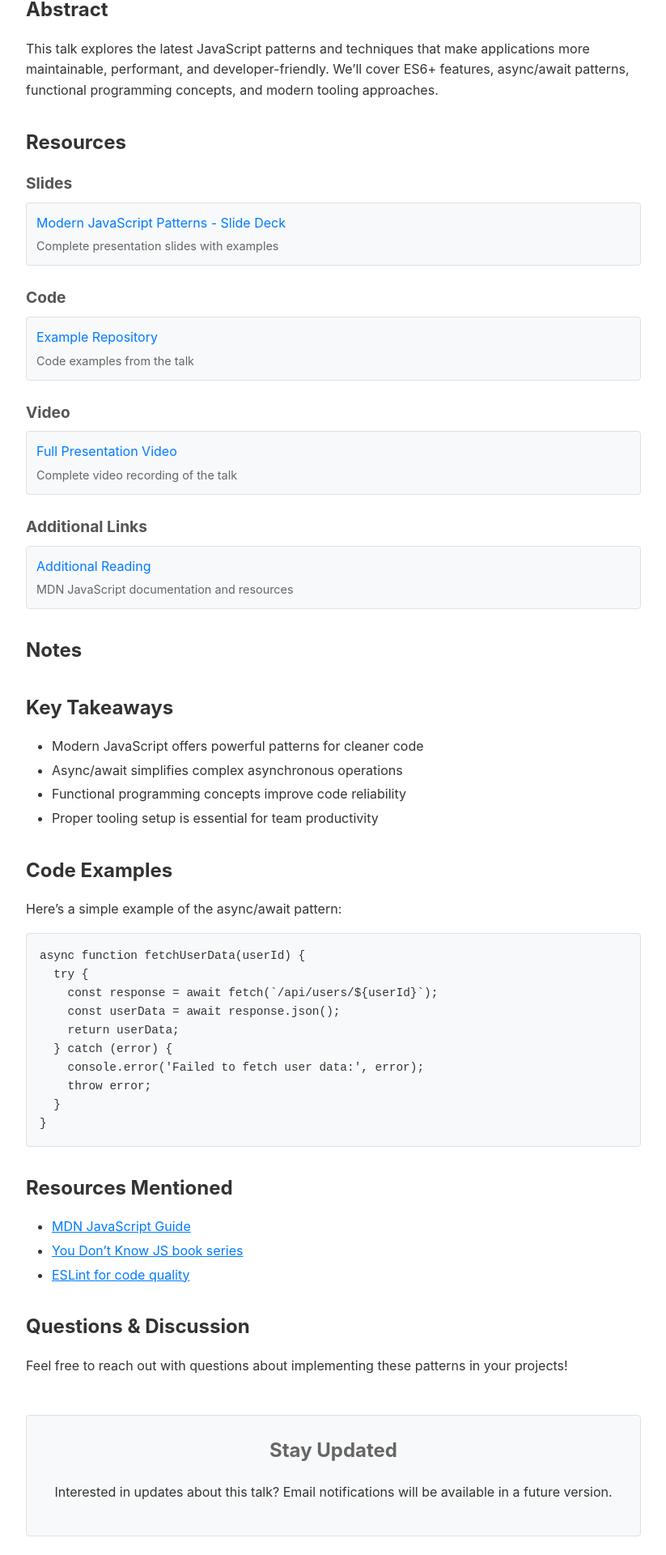
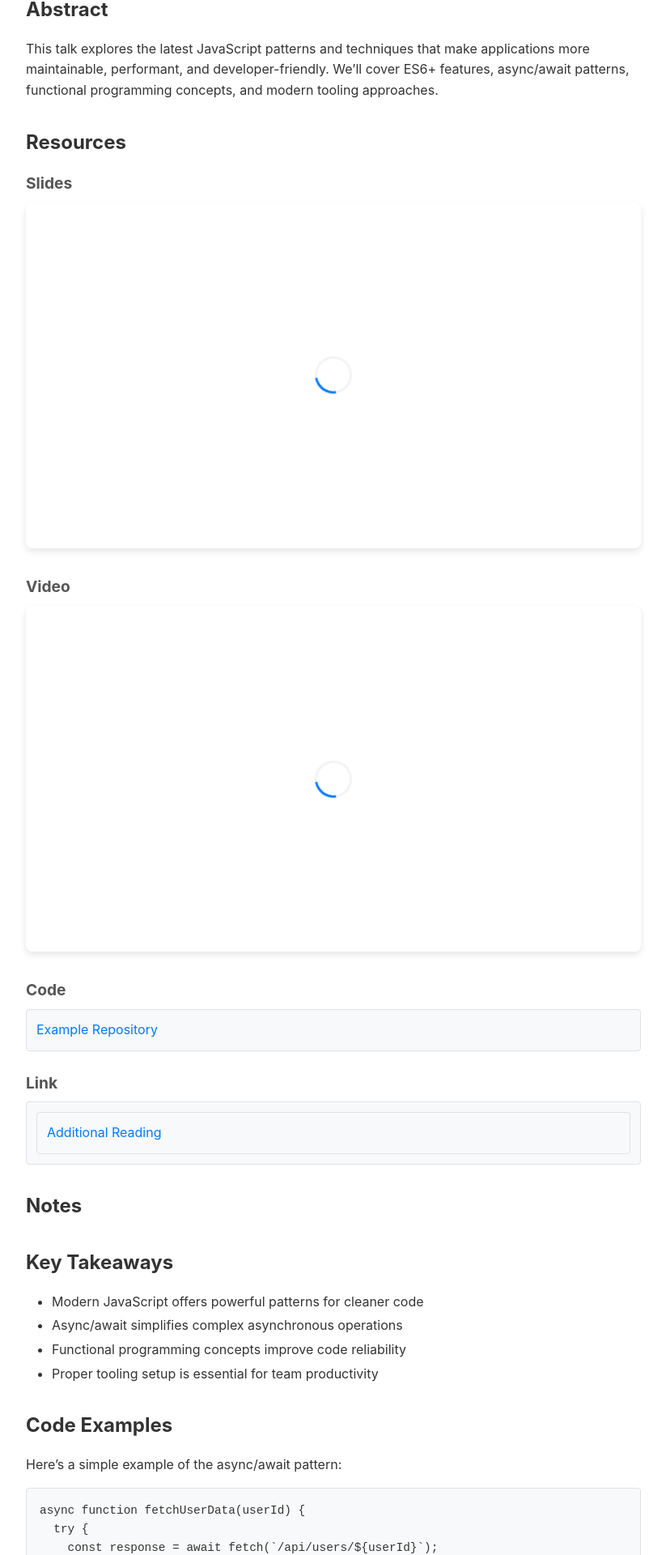
Before and after one commit to jbaruch/shownotes-template, a Jekyll site: the page built from _talks/sample-talk.md, in a window 1280 px wide. Shown: the part 437-2357 px from the top of the page at 81% size, without its empty margins (228-1051 px from the left). Built offline with Jekyll 4.4.1, drawn with Linux system fonts in a browser that asks for light colours.

Commit message:
Integrate embed functionality with Jekyll
- Add Jekyll plugin for embedded resources rendering
- Update talk layout to use embed functionality instead of hardcoded links
- Add responsive CSS for embedded iframes with loading animations
- Make generate_resources_html method public for plugin access
- Support for Google Slides and YouTube video embeds in Jekyll builds
- Maintains backward compatibility with existing resource formats

All tests passing: 22 tests, 289 assertions, 0 failures, 0 errors

🤖 Generated with [Claude Code](https://claude.ai/code)

Co-Authored-By: Claude <noreply@anthropic.com>

```diff
--- a/_layouts/talk.html
+++ b/_layouts/talk.html
@@ -46,79 +46,9 @@ layout: default
     </section>
     {% endif %}
 
-    <!-- Talk resources -->
+    <!-- Talk resources with embedded content support -->
     {% if page.resources and page.resources.size > 0 %}
-    <section class="talk-resources">
-        <h2>Resources</h2>
-
-        {% assign slides = page.resources | where: "type", "slides" %}
-        {% if slides.size > 0 %}
-        <div class="resource-group">
-            <h3>Slides</h3>
-            <ul class="resource-list">
-                {% for resource in slides %}
-                <li class="resource-item resource-slides">
-                    <a href="{{ resource.url }}" target="_blank" rel="noopener noreferrer" class="resource-link">
-                        {{ resource.title }}
-                        {% if resource.description %}<span class="resource-description">{{ resource.description }}</span>{% endif %}
-                    </a>
-                </li>
-                {% endfor %}
-            </ul>
-        </div>
-        {% endif %}
-
-        {% assign code = page.resources | where: "type", "code" %}
-        {% if code.size > 0 %}
-        <div class="resource-group">
-            <h3>Code</h3>
-            <ul class="resource-list">
-                {% for resource in code %}
-                <li class="resource-item resource-code">
-                    <a href="{{ resource.url }}" target="_blank" rel="noopener noreferrer" class="resource-link">
-                        {{ resource.title }}
-                        {% if resource.description %}<span class="resource-description">{{ resource.description }}</span>{% endif %}
-                    </a>
-                </li>
-                {% endfor %}
-            </ul>
-        </div>
-        {% endif %}
-
-        {% assign video = page.resources | where: "type", "video" %}
-        {% if video.size > 0 %}
-        <div class="resource-group">
-            <h3>Video</h3>
-            <ul class="resource-list">
-                {% for resource in video %}
-                <li class="resource-item resource-video">
-                    <a href="{{ resource.url }}" target="_blank" rel="noopener noreferrer" class="resource-link">
-                        {{ resource.title }}
-                        {% if resource.description %}<span class="resource-description">{{ resource.description }}</span>{% endif %}
-                    </a>
-                </li>
-                {% endfor %}
-            </ul>
-        </div>
-        {% endif %}
-
-        {% assign links = page.resources | where: "type", "link" %}
-        {% if links.size > 0 %}
-        <div class="resource-group">
-            <h3>Additional Links</h3>
-            <ul class="resource-list">
-                {% for resource in links %}
-                <li class="resource-item resource-link-item">
-                    <a href="{{ resource.url }}" target="_blank" rel="noopener noreferrer" class="resource-link">
-                        {{ resource.title }}
-                        {% if resource.description %}<span class="resource-description">{{ resource.description }}</span>{% endif %}
-                    </a>
-                </li>
-                {% endfor %}
-            </ul>
-        </div>
-        {% endif %}
-    </section>
+    {{ page.resources | render_embedded_resources }}
     {% endif %}
 
     <!-- Talk content -->
--- /dev/null
+++ b/_plugins/embed_resources.rb
@@ -0,0 +1,20 @@
+# frozen_string_literal: true
+
+require_relative '../lib/talk_renderer'
+
+# Liquid filter to render embedded resources
+module Jekyll
+  module EmbedResourcesFilter
+    def render_embedded_resources(resources)
+      return '' if resources.nil? || resources.empty?
+
+      renderer = TalkRenderer.new
+      renderer.generate_resources_html(resources)
+    end
+  end
+end
+
+# Register the filter with Jekyll/Liquid
+if defined?(Liquid)
+  Liquid::Template.register_filter(Jekyll::EmbedResourcesFilter)
+end
--- a/assets/css/main.css
+++ b/assets/css/main.css
@@ -390,3 +390,78 @@ body {
         box-sizing: border-box;
     }
 }
+
+/* Embedded content styles */
+.embed-container {
+    position: relative;
+    width: 100%;
+    height: 0;
+    overflow: hidden;
+    margin: 1rem 0;
+    border-radius: 8px;
+    box-shadow: 0 4px 8px rgba(0, 0, 0, 0.1);
+}
+
+.embed-container.slides-embed {
+    padding-bottom: 56.25%; /* 16:9 aspect ratio for slides */
+}
+
+.embed-container.video-embed {
+    padding-bottom: 56.25%; /* 16:9 aspect ratio for videos */
+}
+
+.embed-container iframe {
+    position: absolute;
+    top: 0;
+    left: 0;
+    width: 100%;
+    height: 100%;
+    border: none;
+    border-radius: 8px;
+}
+
+.responsive-iframe {
+    max-width: 100%;
+    height: auto;
+}
+
+/* Resource items containing embeds */
+.resource-item:has(.embed-container) {
+    padding: 0;
+    margin-bottom: 2rem;
+}
+
+.resource-item .embed-container {
+    margin: 0.5rem 0 1rem 0;
+}
+
+/* Fallback for older browsers that don't support :has() */
+.resource-item.resource-slides .embed-container,
+.resource-item.resource-video .embed-container {
+    margin: 0.5rem 0 1rem 0;
+}
+
+/* Loading state for embeds */
+.embed-container::before {
+    content: '';
+    position: absolute;
+    top: 50%;
+    left: 50%;
+    transform: translate(-50%, -50%);
+    width: 40px;
+    height: 40px;
+    border: 3px solid #f3f3f3;
+    border-top: 3px solid var(--primary-color);
+    border-radius: 50%;
+    animation: spin 1s linear infinite;
+    z-index: 1;
+}
+
+.embed-container iframe {
+    z-index: 2;
+}
+
+@keyframes spin {
+    0% { transform: translate(-50%, -50%) rotate(0deg); }
+    100% { transform: translate(-50%, -50%) rotate(360deg); }
+}
```
Also changed, not shown: lib/talk_renderer.rb (+81 -80 lines).
